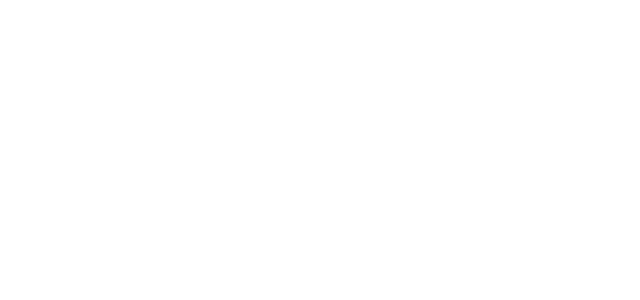
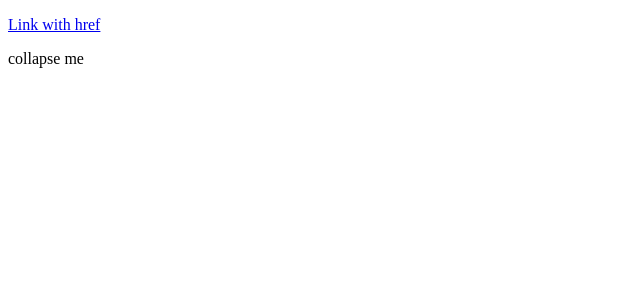
Before and after one commit to KirillGromyko09/React_Homeworks, a React (Vite) app: page / in a window 1280 px wide. Shown: the top 300 px of the page, without its empty margins (0-640 px from the left). Built offline with nearby package versions, Linux system fonts and the light colour scheme.

Commit message:
completed

```diff
--- a/src/App.jsx
+++ b/src/App.jsx
@@ -1,6 +1,14 @@
 import { useState } from "react";
 import cn from 'classnames';
+import Collapse from "./components/Collapse.jsx";
 
-function App() {}
+function App() {
+    const text = 'collapse me';
+    return (
+        <div>
+            <Collapse text={text} opened={false} />
+        </div>
+    );
+}
 
 export default App;
--- /dev/null
+++ b/src/components/Collapse.jsx
@@ -0,0 +1,48 @@
+import React from "react";
+import classNames from 'classnames';
+
+class Collapse extends React.Component{
+    constructor(props) {
+        super(props);
+        this.state = {
+            opened: props.opened,
+        }
+    }
+    handleClick = (e) => {
+        e.preventDefault()
+        this.setState((prevState) => ({
+            opened : !prevState.opened
+        }))
+    };
+    render() {
+        const {text} = this.props;
+        const {opened} = this.state;
+
+        return(
+            <div>
+                <p>
+                    <a className="btn btn-primary"
+                       data-bs-toggle="collapse"
+                       href="#"
+                       role="button"
+                       aria-expanded={opened}
+                       onClick={this.handleClick}>
+                        Link with href
+                    </a>
+                </p>
+                {text &&(
+                <div className={classNames('collapse' , { show : opened})}>
+                    <div className="card card-body">
+                        {text}
+                    </div>
+                </div>
+                )}
+            </div>
+        );
+    }
+}
+Collapse.defaultProps = {
+    text:null,
+    opened: true,
+};
+export default Collapse;
```
Also changed, not shown: 1 other file (tests, documents, lock files or other folders).
